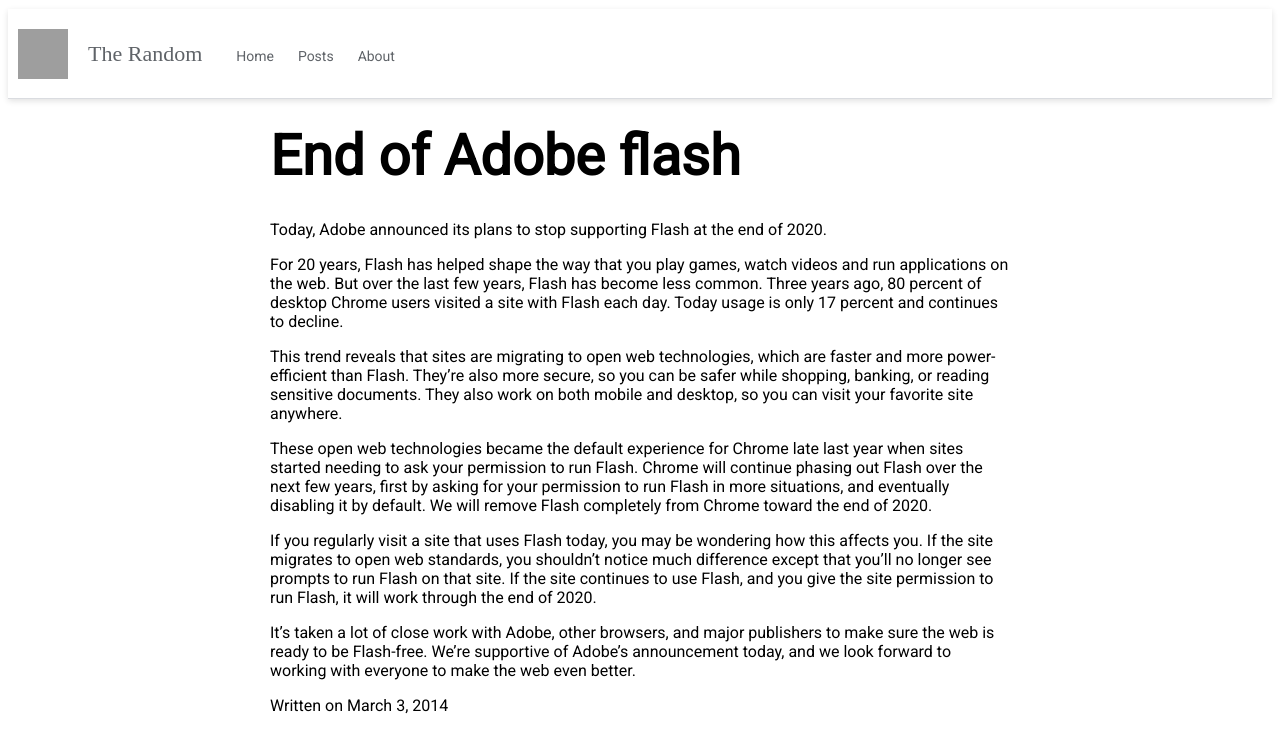
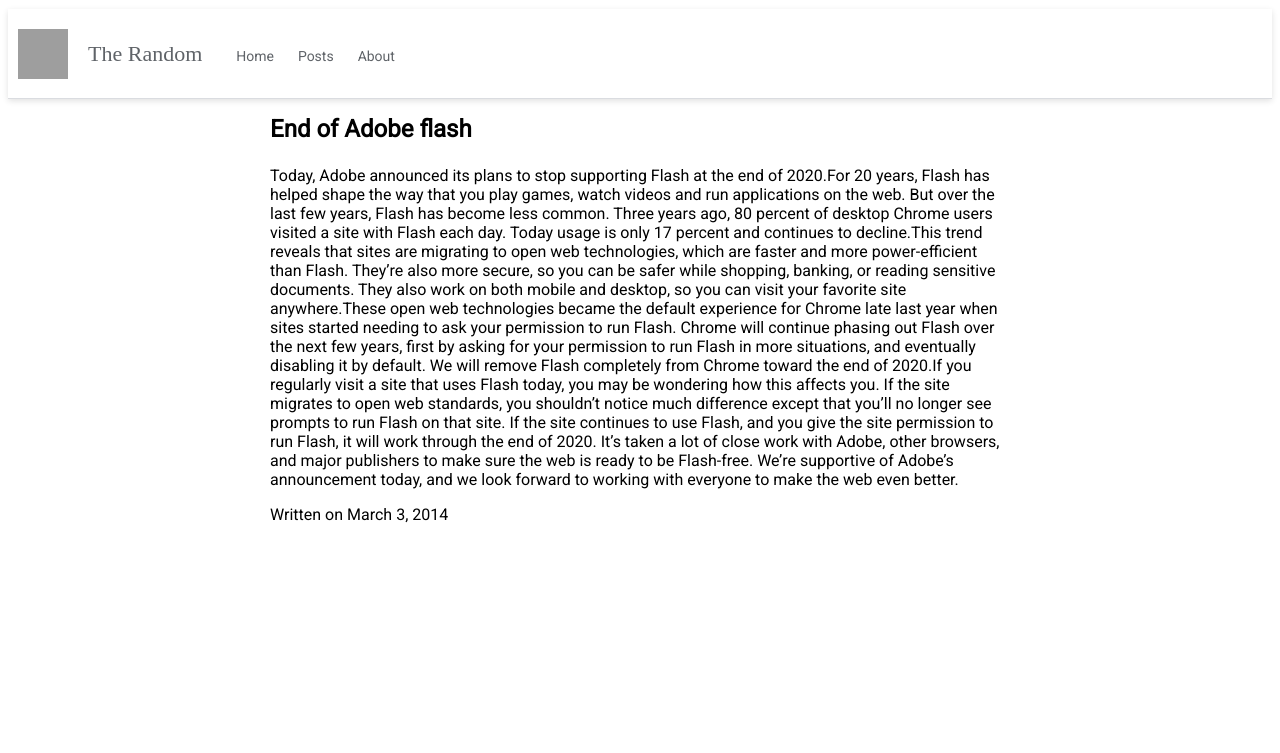
Before and after one commit to KeyboardOreos/website, a Jekyll site: the page built from _posts/2014-3-3-Hello-World.md, in a window 1280 px wide. Shown: the top 753 px of the page. Built offline with Jekyll 4.4.1, drawn with Linux system fonts in a browser that asks for light colours; grey boxes are pictures that could not be loaded.

Commit message:
updated html / css

```diff
--- a/_layouts/default.html
+++ b/_layouts/default.html
@@ -11,20 +11,21 @@
     <link href="https://fonts.googleapis.com/css?family=Roboto&display=swap" rel="stylesheet">
     <link rel="stylesheet" type="text/css" href="{{ site.baseurl }}/style.css" />
     <link rel="alternate" type="application/rss+xml" title="{{ site.name }} - {{ site.description }}" href="{{ site.baseurl }}/feed.xml" />
-    <link rel="shortcut icon" type="image/png" href="/images/myself.jpg"
+    <link rel="shortcut icon" type="image/png" href="/images/myself.jpg"/>
+    <!--<script type="text/javascript" src="fancyhover.js"></script>-->
   <!-- Created with Jekyll Now - http://github.com/barryclark/jekyll-now -->
+
   </head>
 <img class="avatar" src="https://i.imgur.com/AJHkXt8.jpg" height="50px" width="50px">
   <div class="nav-bar">
     <div class="random"></div>
       <ul>
-      <a class='random' href="">The Random</a>
+        <a class='random'>The Random</a>
         <a href="{{ site.baseurl }}/home">Home</a>
         <a href="{{ site.baseurl }}/">Posts</a>
         <a href="{{ site.baseurl }}/about">About</a>
       </ul>
   </div>
-
 <body>
      <!-- </div>-->
     </div>
@@ -45,4 +46,5 @@
 
     {% include analytics.html %}
   </body>
+
 </html>
--- a/style.css
+++ b/style.css
@@ -21,12 +21,6 @@
   background-size: cover;
 }
 
-h1 {
-
-  font-size: 56px;
-  margin-bottom: 10px;
-  font-family: $Roboto;
-}
 h2 {
   font-size: 20px;
 }
@@ -41,7 +35,6 @@
   font-family: 'Roboto', sans-serif;
   color: #5f6368;
   background: #fff;
-  height:;
 }
 
 li {
@@ -61,7 +54,7 @@
 }
 a {
   color: #5f6368;
-  font-family: 'Roboto';
+  font-family:$Roboto;
   padding: 1px 0px 1px;
   margin: 10px;
   font-size: 14px;
@@ -369,7 +362,7 @@
   padding: 20px 0;
   text-align: center;
 }
-
+}
 // Settled on moving the import of syntax highlighting to the bottom of the CSS
 // ... Otherwise it really bloats up the top of the CSS file and makes it difficult to find the start
 @import "highlights";
```
Also changed, not shown: _posts/2014-3-3-Hello-World.md (+1 -10 lines). Lines whose indentation alone changed are shown as unchanged.
